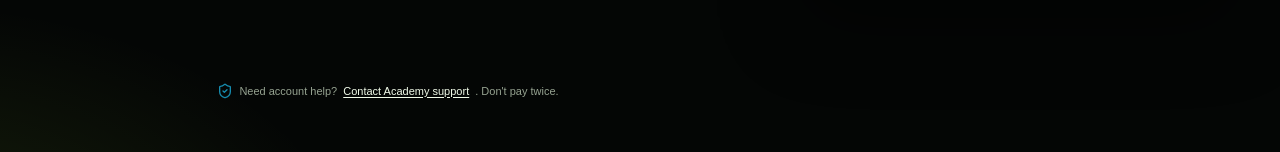
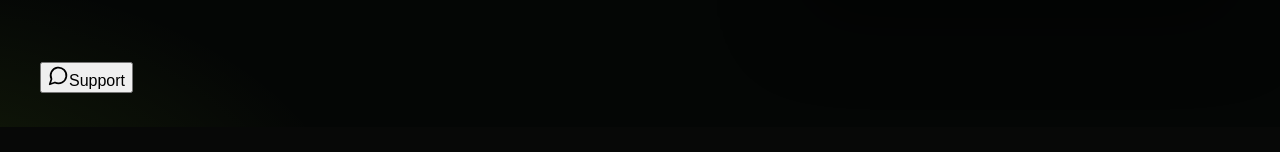
Before and after one commit to kreativestudios4k-lgtm/k4k-academy-v2, a Next.js app: page /login in a window 1280 px wide. Shown: the part 886-1038 px from the top of the page. After the commit the page ends 1013 px from the top, so only its background shows below. Built offline with nearby package versions, Linux system fonts and the light colour scheme.

Commit message:
ux: replace old Academy support footer with consistent floating account support

```diff
--- a/app/components/AcademyAuthForm.js
+++ b/app/components/AcademyAuthForm.js
@@ -2,7 +2,7 @@
 
 import {useCallback,useEffect,useState} from 'react';
 import Link from 'next/link';
-import {ArrowRight,CheckCircle2,Eye,EyeOff,Lock,Mail,RefreshCw,ShieldCheck} from 'lucide-react';
+import {ArrowRight,CheckCircle2,Eye,EyeOff,Lock,Mail,RefreshCw,MessageCircle,X,HelpCircle} from 'lucide-react';
 import {createClient} from '../../lib/supabase/client';
 import '../kx-redesign.css';
 import catalogue from '../k4k-app/template-catalogue.json';
@@ -30,6 +30,7 @@ export default function AcademyAuthForm({mode='login',sessionId=''}) {
  const [lookup,setLookup]=useState(registering?'loading':'not-needed');
  const [message,setMessage]=useState('');
  const [error,setError]=useState('');
+ const [supportOpen,setSupportOpen]=useState(false);
 
  const verifyCheckout=useCallback(async()=>{
   if(!registering||!sessionId)return;
@@ -188,7 +189,7 @@ export default function AcademyAuthForm({mode='login',sessionId=''}) {
     </p>
     {registering&&<p className="k4k-auth-policy">By registering you agree to the <Link href="/terms">Terms</Link> and <Link href="/privacy">Privacy Policy</Link>. Membership access requires a verified email and active subscription.</p>}
    </section>
-   <p className="k4k-auth-support"><ShieldCheck size={16}/> Need account help? <a href="mailto:hello@kreativestudios4k.com">Contact Academy support</a>. Don't pay twice.</p>
+   <div className="k4k-auth-support-dock"><button type="button" className="k4k-auth-support-fab" aria-label={supportOpen?"Close support":"Open support"} aria-expanded={supportOpen} aria-controls="k4k-auth-support-panel" onClick={()=>setSupportOpen(v=>!v)}>{supportOpen?<X size={21}/>:<MessageCircle size={21}/>}<span>Support</span></button>{supportOpen&&<section id="k4k-auth-support-panel" className="k4k-auth-support-panel" aria-label="Account support"><div className="k4k-auth-support-panel-head"><strong>How can we help?</strong><button type="button" onClick={()=>setSupportOpen(false)} aria-label="Close support"><X size={18}/></button></div><p>Need help signing in or creating your account?</p><Link href="/k4k-app/support"><HelpCircle size={17}/> Help centre & FAQs</Link><a href="mailto:hello@kreativestudios4k.com?subject=K4K%20APP%20Account%20Support"><Mail size={17}/> Email K4K support</a><small>Already paid? Please contact us before making another payment.</small></section>}</div>
   </div>
  </main>;
 }
```
